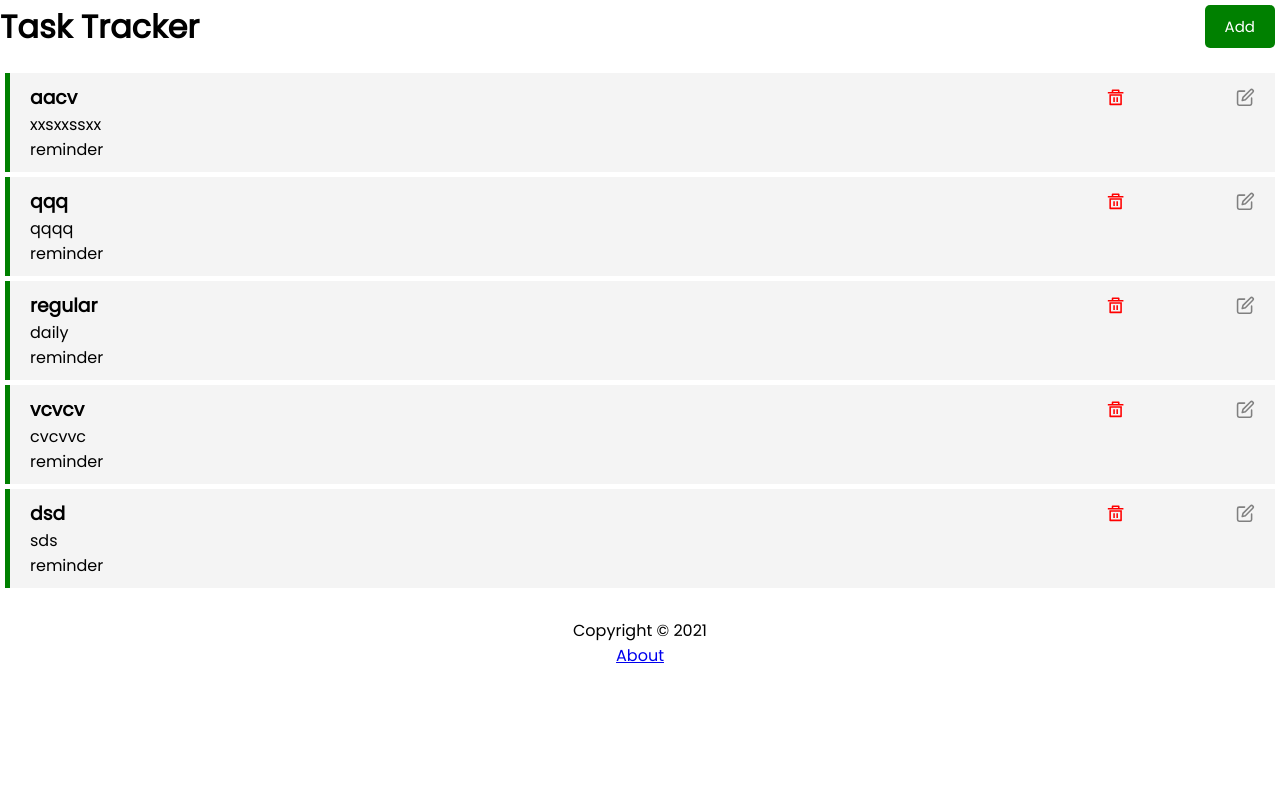
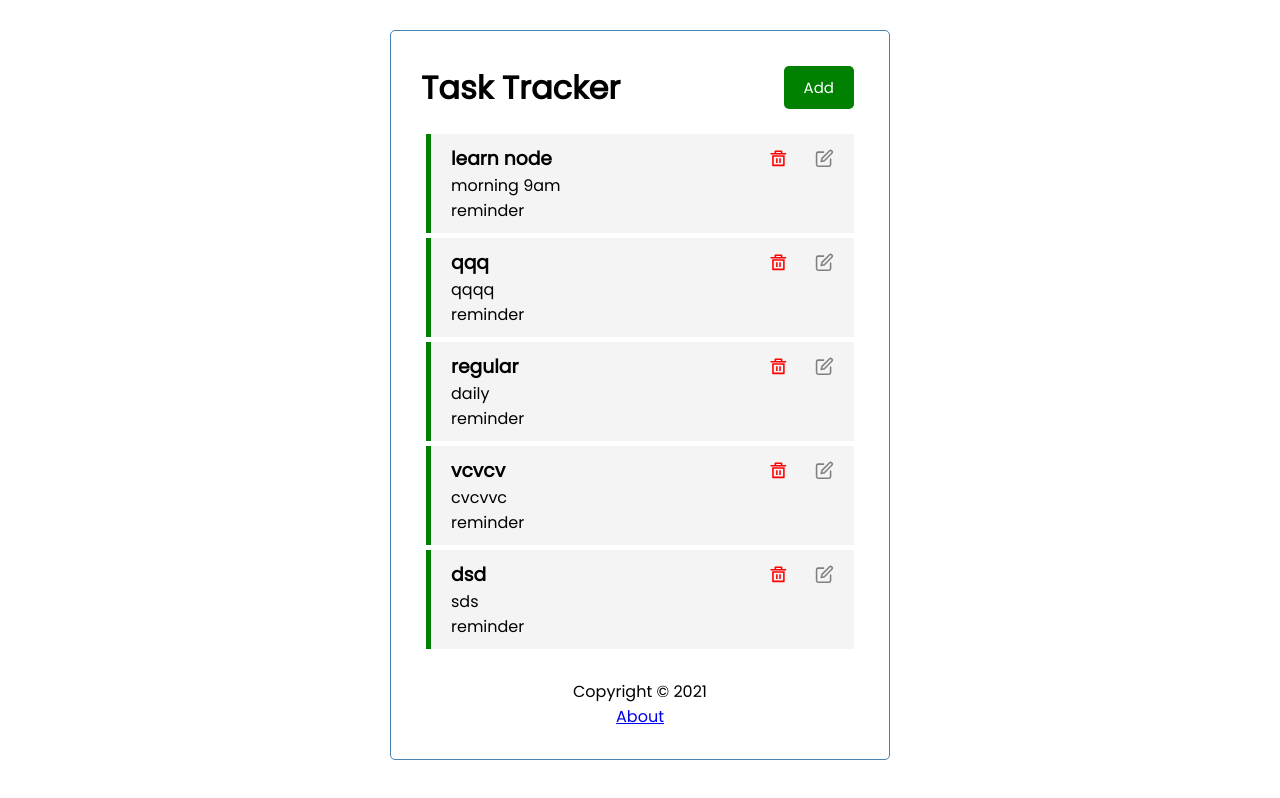
Before and after one commit to viveklaks/tasktracker, a React (Create React App) app: page / in a window 1280 px wide. Built offline with nearby package versions, Linux system fonts and the light colour scheme; data requests are answered from the project's data file.

Commit message:
added useEffect for rerendering after update

```diff
--- a/db.json
+++ b/db.json
@@ -1,8 +1,8 @@
 {
   "tasks": [
     {
-      "text": "aacv",
-      "day": "xxsxxssxx",
+      "text": "learn node",
+      "day": "morning 9am",
       "reminder": true,
       "id": 10
     },
--- a/src/App.js
+++ b/src/App.js
@@ -13,7 +13,7 @@ function App() {
   const [editTaskId,setEditTaskId] = useState(null);
 
   const [tasks,setTasks] =  useState([])
-  const [task,setTask] =  useState([])
+  const [taskId,setTaskId] =  useState(null)
   useEffect(()=>{
 
     const getTasks = async()=>{
@@ -75,6 +75,7 @@ const saveEditTask=async(task)=>{
   })
  const data = await res.json()
  console.log(data.id)
+ setTaskId(data.id)
  setTasks(...tasks.filter((task)=>task.id !==data.id),data)
 
   console.log(tasks)
@@ -82,7 +83,16 @@ const saveEditTask=async(task)=>{
    //const newTask = {...task}
   //setTask([...task, newTask])*/
 }
+useEffect(()=>{
+  const getTasks = async()=>{
+  const tasksFromServer = await fetchTasks()
+  setTasks(tasksFromServer)
 
+    }
+
+if(taskId){getTasks()}
+return ()=>setTaskId(null)
+  },[taskId]);
 // Delete Task
 const deleteTask =async(id)=>{
   await fetch(`http://localhost:5000/tasks/${id}`,{
@@ -138,7 +148,7 @@ const toggleReminder= async(id)=>{
 
   return (
     <Router>
-    <div className="App">
+    <div className="container">
       <Header title="Task Tracker"
       onAdd={()=> setShowAddTask(!showAddTask)}
       showAdd={showAddTask}/>
```
